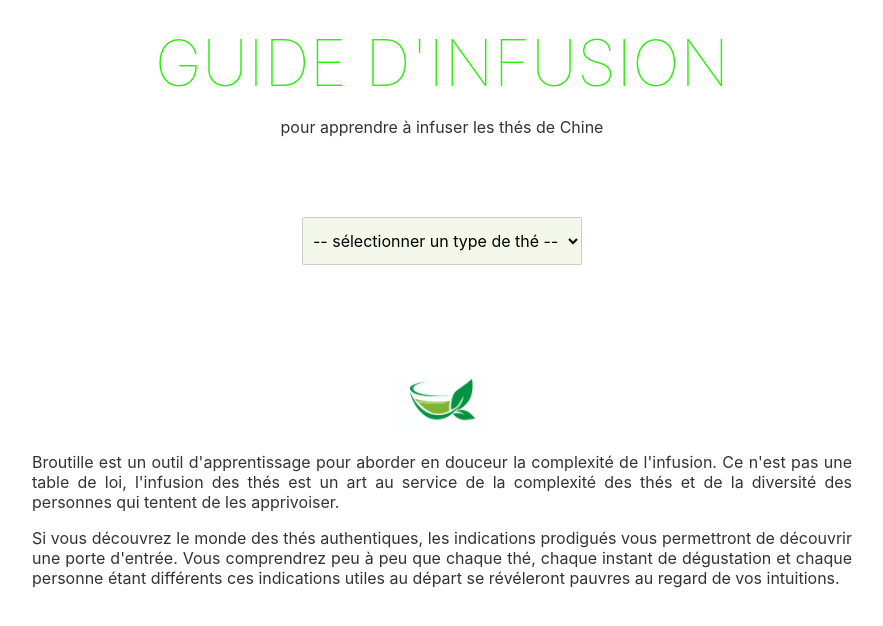
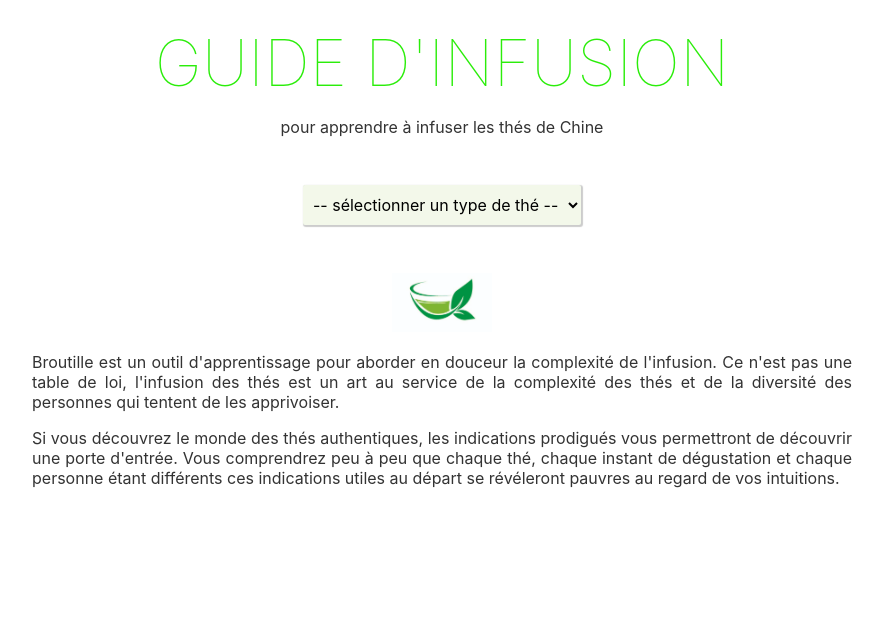
Before and after one commit to brutdethe/theoteque, a Svelte app: page / in a window 1280 px wide. Shown: the top 626 px of the page, without its empty margins (198-1081 px from the left). Built offline with nearby package versions, Linux system fonts and the light colour scheme.

Commit message:
change la préentation des menus

```diff
--- a/public/global.css
+++ b/public/global.css
@@ -71,6 +71,10 @@ button:focus {
 }
 
 select {
-    height: 3em;
+    display: block;
+    margin: 1em auto;
+    height: 2.5em;
     background: rgb(243, 248, 234);
+    box-shadow: 1px 1px 1px 1px #ccc;
+    border: 0px;
 }
--- a/src/App.svelte
+++ b/src/App.svelte
@@ -14,7 +14,7 @@
     }
 
     .tea-search {
-        margin: 5em;
+        margin: 3em;
     }
 
     blockquote {
@@ -30,14 +30,13 @@
 
 <script>
     import { type, criteria, brewStyle } from './stores.js'
+    import tea from './teaData.js'
     import SelectType from './SelectType.svelte'
     import SelectCriteria from './SelectCriteria.svelte'
     import SelectBrewType from './SelectBrewStyle.svelte'
     import DisplayBrew from './DisplayBrew.svelte'
-    import tea from './teaData.js'
 
     const { typeData, brewStyleData, brewData } = tea
-    let teaSelected
 </script>
 
 <main>
@@ -45,11 +44,9 @@
     <p>pour apprendre à infuser les thés de Chine</p>
     <div class="tea-search">
         <SelectType {typeData} />
-        <br />
         {#if $type}
             <SelectCriteria {brewData} />
         {/if}
-        <br />
         {#if $criteria}
             <SelectBrewType {brewData} {brewStyleData} />
         {/if}
```
